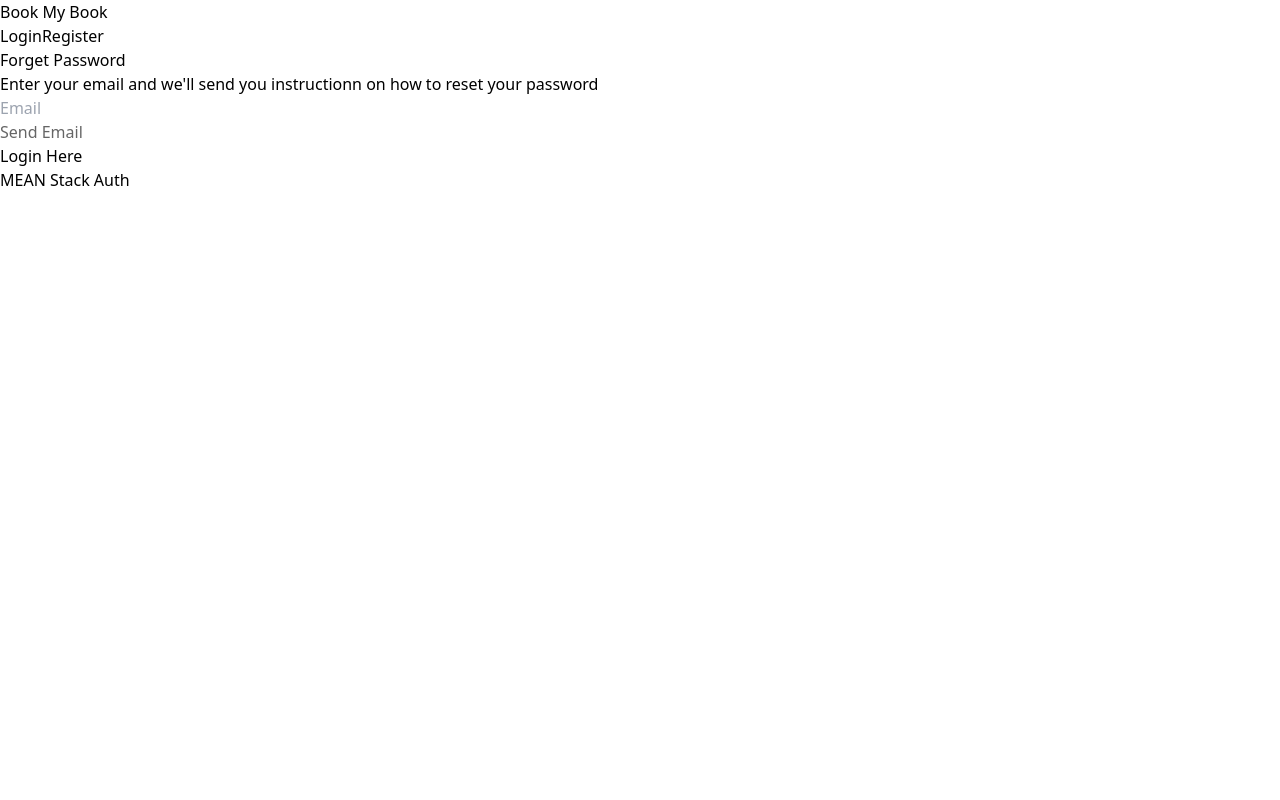
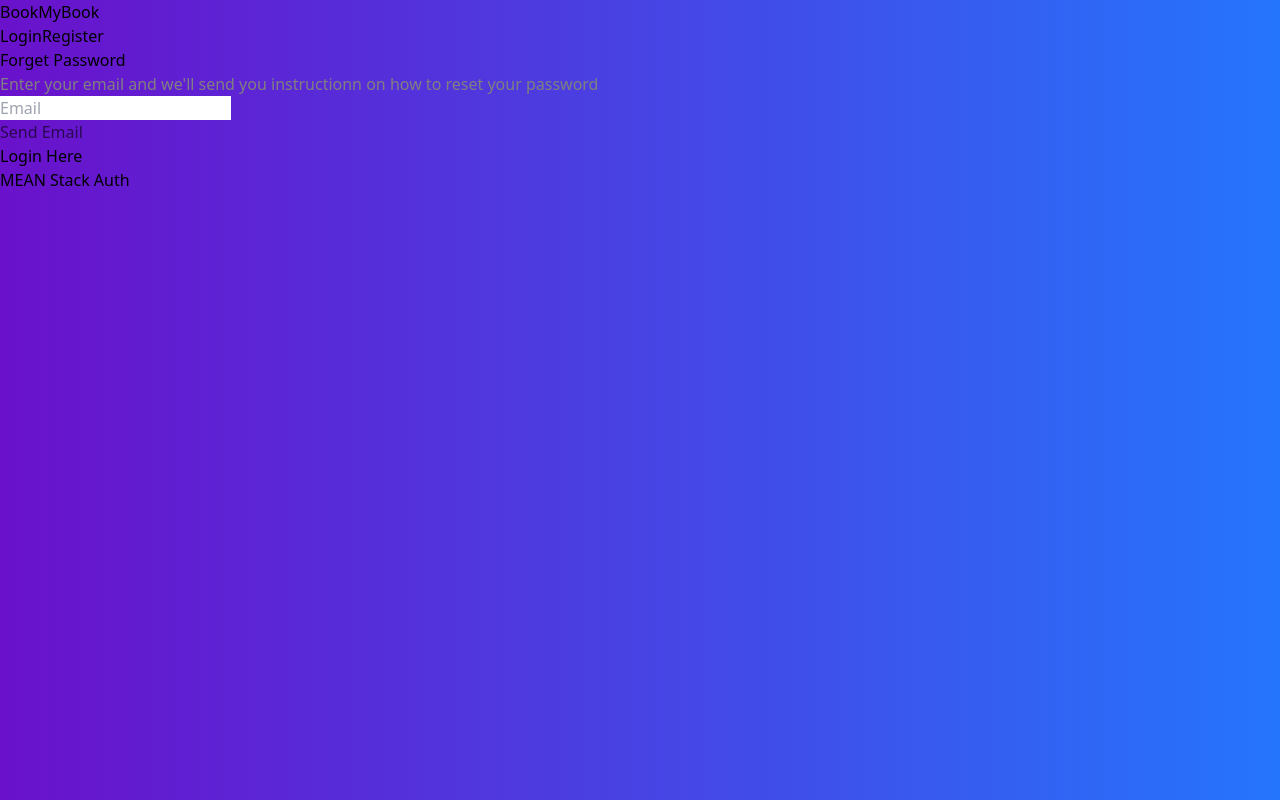
Before and after one commit to Harshal-Shelar/MEAN-AUTH-FrontEnd, an Angular app: page /forgot-password in a window 1280 px wide. Built offline with nearby package versions, Linux system fonts and the light colour scheme.

Commit message:
design change

```diff
--- a/src/app/app-routing.module.ts
+++ b/src/app/app-routing.module.ts
@@ -7,6 +7,7 @@ import { ResetComponent } from './pages/reset/reset.component';
 import { ForgetPasswordComponent } from './pages/forget-password/forget-password.component';
 
 const routes: Routes = [
+  { path : '', redirectTo : 'login', pathMatch : 'full'},
   {path : 'login', component : LoginComponent},
   {path : 'register', component : RegisterComponent},
   {path : 'home', component : HomeComponent},
--- a/src/app/components/header/header.component.html
+++ b/src/app/components/header/header.component.html
@@ -1,6 +1,6 @@
-<nav class="w-full flex justify-between items-center p-5 bg-indigo-500 shadow-2xl">
+<nav class="w-full flex justify-between items-center p-5 bg-black shadow-2xl">
     <div class="logo">
-        <span class="text-gray-200 text-4xl flex justify-start items-center">Book My Book</span>
+        <span class="text-gray-200 text-4xl flex justify-start items-center">BookMyBook</span>
     </div>
     <div class="search relative" *ngIf="isLoggedIn">
         <span class="absolute mt-1.5 mx-3">
--- a/src/app/pages/forget-password/forget-password.component.html
+++ b/src/app/pages/forget-password/forget-password.component.html
@@ -1,7 +1,7 @@
-<div class="lg:w-3/12 mt-10 mb-10 p-10 shadow-2xl mx-auto">
-    <h3 class="text-3xl text-center font-semibold py-5">Forget Password</h3>
+<div class="lg:w-3/12 mt-10 mb-20 p-10 shadow-2xl mx-auto bg-black rounded-xl">
+    <h3 class="text-3xl text-center font-semibold py-5 text-white">Forget Password</h3>
     <form class="flex flex-col" [formGroup]="forgetForm">
-        <span class="mb-4 text-center">Enter your email and we'll send you instructionn on how to reset your password</span>
+        <span class="mb-4 text-center text-white textColor">Enter your email and we'll send you instructionn on how to reset your password</span>
         <div class="flex flex-col mt-4 mb-1">
             <input type="text" formControlName="email" class="p-2 border border-gray-300 rounded" placeholder="Email">
             <span *ngIf="forgetForm.hasError('required', 'email') && forgetForm.controls['email'].dirty" class="text-red-500">*Email is required</span>
--- a/src/app/pages/login/login.component.html
+++ b/src/app/pages/login/login.component.html
@@ -1,5 +1,5 @@
-<div class="lg:w-3/12 mt-10 mb-10 p-10 shadow-2xl mx-auto">
-    <h3 class="text-3xl text-center font-semibold py-5">Login</h3>
+<div class="lg:w-3/12 mt-10 mb-20 p-10 shadow-2xl mx-auto bg-black rounded-xl">
+    <h3 class="text-3xl text-center font-semibold py-5 text-white">Login</h3>
     <form class="flex flex-col" [formGroup]="loginForm">
         <div class="flex flex-col mt-4 mb-1">
             <input type="text" formControlName="email" class="p-2 border border-gray-300 rounded" placeholder="Email">
--- a/src/app/pages/register/register.component.html
+++ b/src/app/pages/register/register.component.html
@@ -1,5 +1,5 @@
-<div class="lg:w-3/12 mt-10 mb-10 p-10 shadow-2xl mx-auto">
-    <h3 class="text-3xl text-center font-semibold py-5">Register</h3>
+<div class="lg:w-3/12 mt-10 mb-20 p-10 shadow-2xl mx-auto bg-black rounded-xl">
+    <h3 class="text-3xl text-center font-semibold py-5 text-white">Register</h3>
     <form class="flex flex-col" [formGroup]="registerForm">
         <div class="flex flex-col mt-4 mb-1">
             <input type="text" formControlName="firstName" class="p-2 border border-gray-300 rounded" placeholder="First Name">
@@ -30,6 +30,6 @@
         <button (click)="regiter()" [disabled]="registerForm.invalid" [class.disabled]="registerForm.invalid" class="bg-indigo-500 p-2 mt-3 rounded text-white">Submit</button>
     </form>
     <div class="flex justify-center mt-4">
-        <span>Already have account ?</span><a class="text-indigo-600 ml-2 cursor-pointer" routerLink="/login">Login Here</a>
+        <span class="text-white">Already have account ?</span><a class="text-indigo-600 ml-2 cursor-pointer" routerLink="/login">Login Here</a>
     </div>
 </div>
--- a/src/app/pages/reset/reset.component.html
+++ b/src/app/pages/reset/reset.component.html
@@ -1,5 +1,5 @@
-<div class="lg:w-3/12 mt-10 mb-10 p-10 shadow-2xl mx-auto">
-    <h3 class="text-3xl text-center font-semibold py-5">Reset Password</h3>
+<div class="lg:w-3/12 mt-10 mb-20 p-10 shadow-2xl mx-auto rounded-xl">
+    <h3 class="text-3xl text-center font-semibold py-5 text-white">Reset Password</h3>
     <form class="flex flex-col" [formGroup]="resetForm">
         <span>Please use strong password</span>
         <div class="flex flex-col mt-4 mb-1">
--- a/src/index.html
+++ b/src/index.html
@@ -1,5 +1,6 @@
 <!doctype html>
 <html lang="en">
+
 <head>
   <meta charset="utf-8">
   <title>Client</title>
@@ -8,7 +9,10 @@
   <link rel="icon" type="image/x-icon" href="favicon.ico">
   <link rel="stylesheet" href="https://cdnjs.cloudflare.com/ajax/libs/font-awesome/4.7.0/css/font-awesome.min.css">
 </head>
+
 <body>
+
   <app-root></app-root>
 </body>
+
 </html>
--- a/src/styles.css
+++ b/src/styles.css
@@ -7,3 +7,10 @@
     opacity: 0.6;
     cursor: not-allowed;
 }
+body{
+    background: linear-gradient(to right, rgba(106, 17, 203, 1), rgba(37, 117, 252, 1))
+}
+
+.textColor{
+    color: rgb(128, 128, 128);
+}
```
